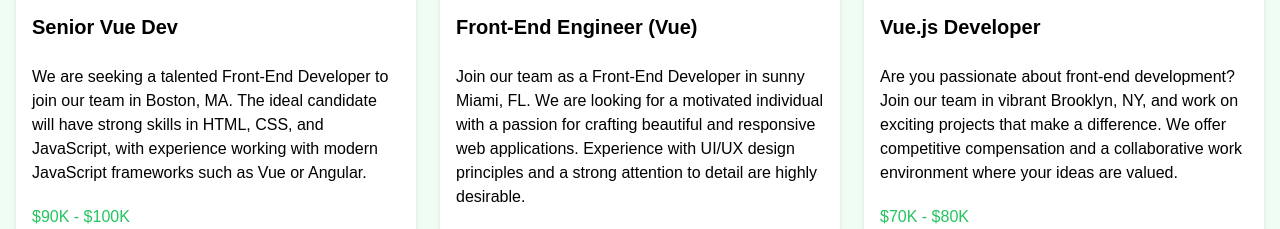
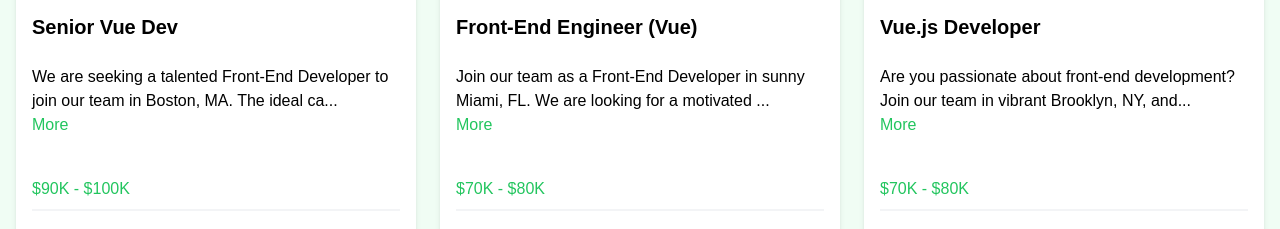
Before and after one commit to ashiqur-russel/Job-Listing, a Vue app in the folder vue-project/: page /jobs in a window 1280 px wide. Shown: the part 704-933 px from the top of the page. Built offline with nearby package versions, Linux system fonts and the light colour scheme.

Commit message:
Add toggle for descrption view more or less

```diff
--- a/vue-project/src/components/JobListing.vue
+++ b/vue-project/src/components/JobListing.vue
@@ -1,9 +1,22 @@
 <script setup>
-import { ref, defineProps } from "vue";
+import { computed, defineProps, ref } from "vue";
 
-defineProps({
+const props = defineProps({
   job: Object,
 });
+
+const showFullDescription = ref(false);
+const desc = computed(() => {
+  let description = props.job.description;
+  if (!showFullDescription.value) {
+    description = description.substring(0, 90) + "...";
+  }
+  return description;
+});
+
+const toggleFullDescription = () => {
+  showFullDescription.value = !showFullDescription.value;
+};
 </script>
 <template>
   <div class="bg-white rounded-xl shadow-md relative">
@@ -14,7 +27,15 @@
       </div>
 
       <div class="mb-5">
-        {{ job.description }}
+        <div>
+          {{ desc }}
+        </div>
+        <button
+          @click="toggleFullDescription"
+          class="text-green-500 hover:text-green-600 mb-5"
+        >
+          {{ showFullDescription ? "Less" : "More" }}
+        </button>
       </div>
 
       <h3 class="text-green-500 mb-2">{{ job.salary }}</h3>
```
